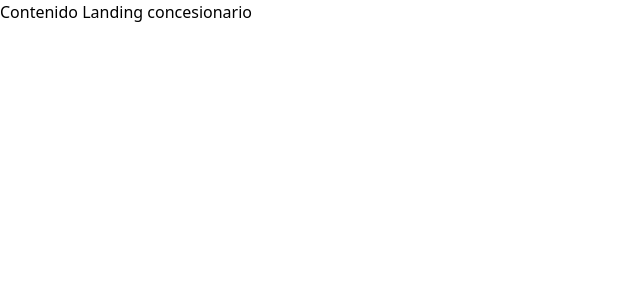
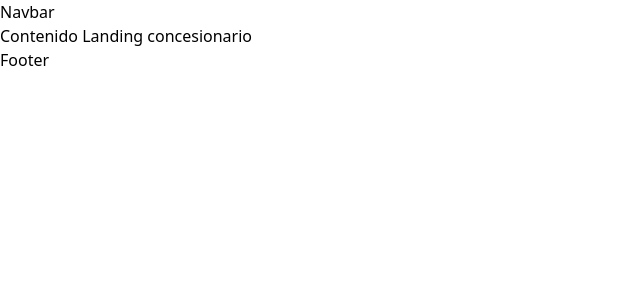
Before and after one commit to OscarHub90/Concesionario2021, a React (Create React App) app: page / in a window 1280 px wide. Shown: the top 300 px of the page, without its empty margins (0-640 px from the left). Built offline with nearby package versions, Linux system fonts and the light colour scheme.

Commit message:
Se agrega layout a la pàgina del Index

```diff
--- a/src/App.jsx
+++ b/src/App.jsx
@@ -4,6 +4,7 @@ import Login from "pages/Login";
 import Registro from "pages/Registro";
 import {BrowserRouter as Router,Switch,Route,Link} from "react-router-dom";
 import "styles/styles.css";
+import PublicLayout from "layouts/PublicLayout";
 
 function App() {
   return (
@@ -19,7 +20,9 @@ function App() {
           <Admin/>
         </Route>
         <Route path="/">
+        <PublicLayout>
           <Index />
+        </PublicLayout>
         </Route>
       </Switch>
     </Router>
--- a/src/layouts/PublicLayout.jsx
+++ b/src/layouts/PublicLayout.jsx
@@ -1,8 +1,14 @@
+import Footer from 'components/Footer';
+import Navbar from 'components/Navbar';
 import React from 'react'
 
-const PublicLayout = () => {
+const PublicLayout = ({children}) => {
     return (
-        <div>PublicLayout</div>
+        <div>
+            <Navbar />
+            <main>{children}</main>
+            <Footer />
+        </div>
     )
 }
 
```
